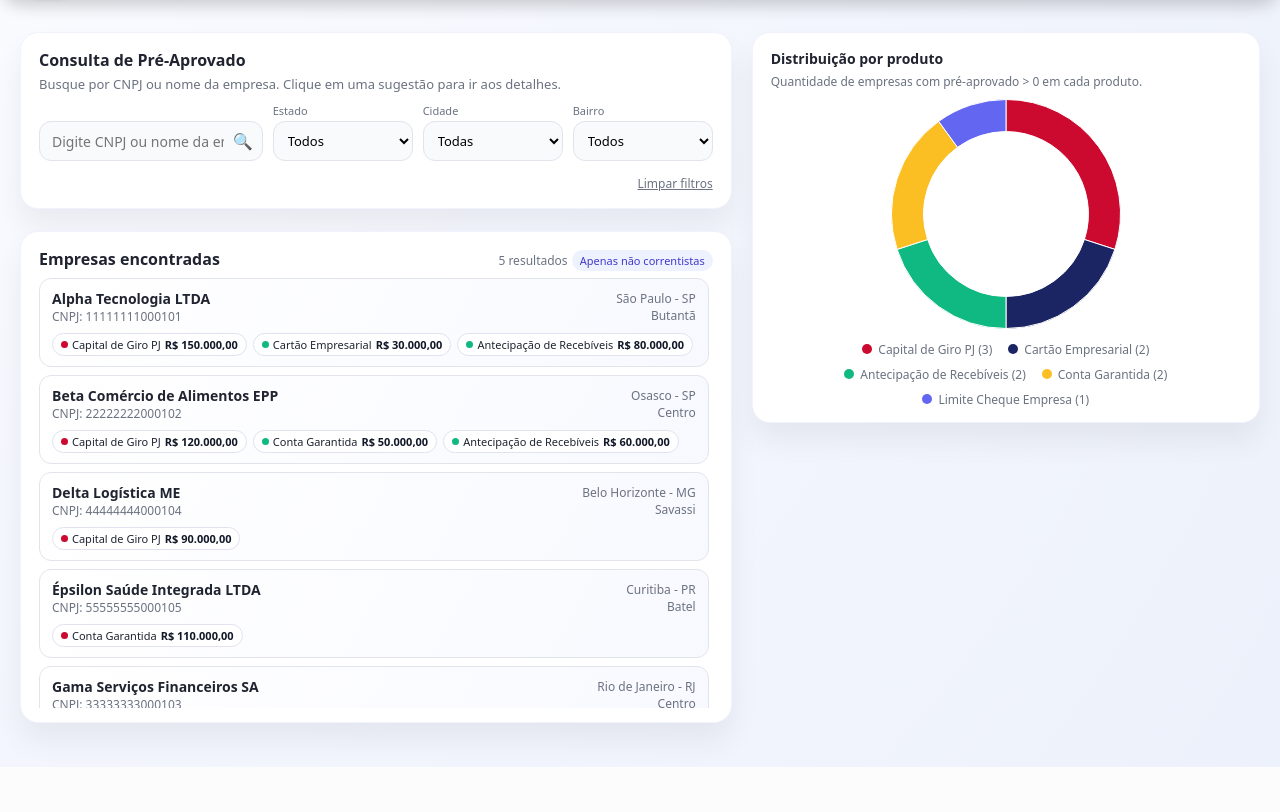
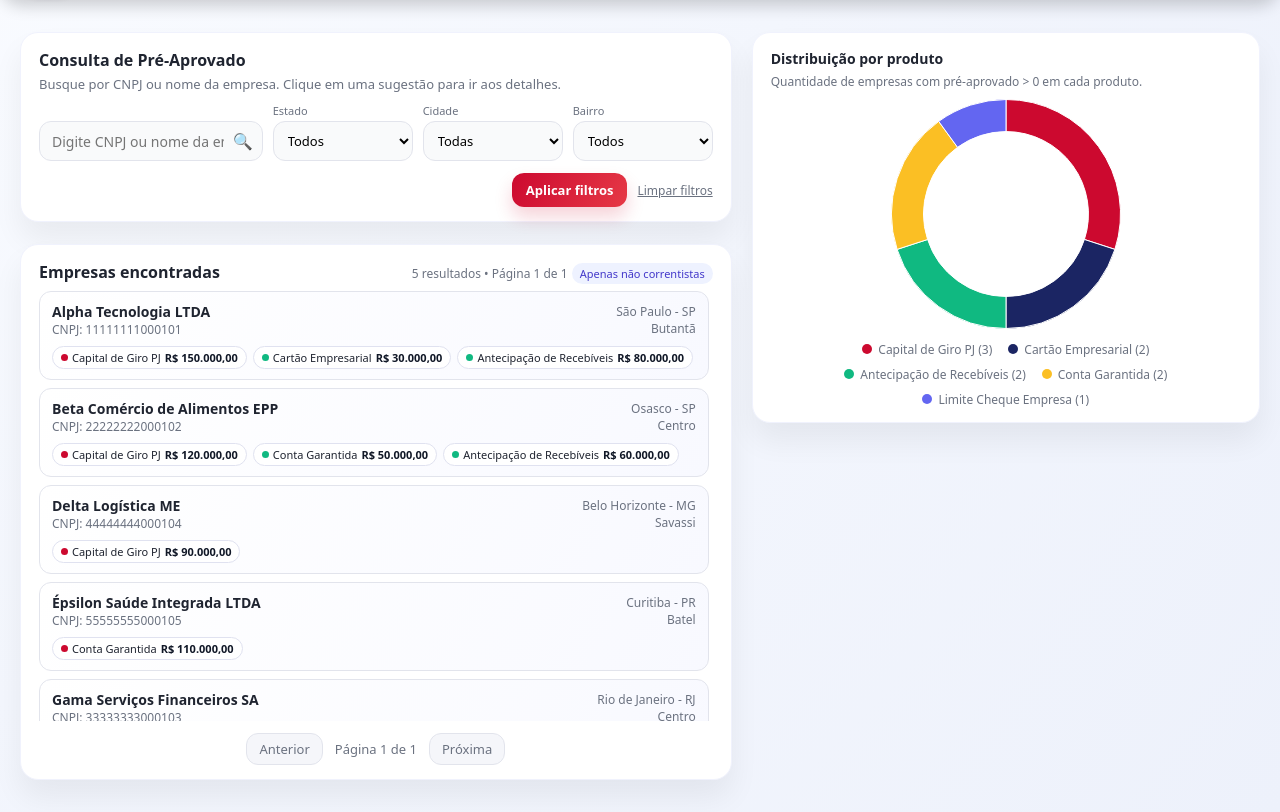
Before and after one commit to ltbastos/prospec2, a PHP site: page / in a window 1280 px wide. Shown: the part 80-892 px from the top of the page. Before the commit the page ends 847 px from the top, so only its background shows below. Run offline with PHP 8.4, Linux system fonts and the light colour scheme; data comes from the database, SQL or seed files in the repository.

Commit message:
Add manual filter application and pagination

```diff
--- a/preaprovados/buscar_empresas.php
+++ b/preaprovados/buscar_empresas.php
@@ -22,29 +22,18 @@ $q      = isset($_GET['q'])      ? trim($_GET['q'])      : '';
 $estado = isset($_GET['estado']) ? trim($_GET['estado']) : '';
 $cidade = isset($_GET['cidade']) ? trim($_GET['cidade']) : '';
 $bairro = isset($_GET['bairro']) ? trim($_GET['bairro']) : '';
+$pagina = isset($_GET['pagina']) ? (int) $_GET['pagina'] : 1;
+$porPagina = isset($_GET['por_pagina']) ? (int) $_GET['por_pagina'] : 20;
 
-$sql = "SELECT
-          e.cnpj,
-          e.razao_social,
-          e.estado,
-          e.cidade,
-          e.bairro,
-          e.porte,
-          e.cod_cnae,
-          e.cnae,
-          p.nome AS produto_nome,
-          f.valor_pre_aprovado
-        FROM d_empresas e
-        JOIN f_preAprovados f ON f.cnpj = e.cnpj
-        JOIN d_produtos p     ON p.id   = f.id_produto
-        WHERE 1=1";
+$pagina = $pagina > 0 ? $pagina : 1;
+$porPagina = $porPagina > 0 ? $porPagina : 20;
 
+$condicoes = "";
 $params = [];
 $types  = "";
 
-// filtro por texto
 if ($q !== '') {
-    $sql .= " AND (e.cnpj LIKE ? OR e.razao_social LIKE ?)";
+    $condicoes .= " AND (e.cnpj LIKE ? OR e.razao_social LIKE ?)";
     $like = '%' . $q . '%';
     $params[] = $like;
     $params[] = $like;
@@ -52,65 +41,145 @@ if ($q !== '') {
 }
 
 if ($estado !== '') {
-    $sql .= " AND e.estado = ?";
+    $condicoes .= " AND e.estado = ?";
     $params[] = $estado;
     $types   .= "s";
 }
 if ($cidade !== '') {
-    $sql .= " AND e.cidade = ?";
+    $condicoes .= " AND e.cidade = ?";
     $params[] = $cidade;
     $types   .= "s";
 }
 if ($bairro !== '') {
-    $sql .= " AND e.bairro = ?";
+    $condicoes .= " AND e.bairro = ?";
     $params[] = $bairro;
     $types   .= "s";
 }
 
-$sql .= " ORDER BY e.razao_social LIMIT 10";
+// total de empresas distintas
+$countSql = "SELECT COUNT(DISTINCT e.cnpj) AS total
+             FROM d_empresas e
+             JOIN f_preAprovados f ON f.cnpj = e.cnpj
+             WHERE 1=1" . $condicoes;
 
-$stmt = $mysqli->prepare($sql);
-if (!$stmt) {
+$stmtCount = $mysqli->prepare($countSql);
+if (!$stmtCount) {
     http_response_code(500);
-    echo json_encode(['erro' => 'Erro ao preparar consulta.']);
+    echo json_encode(['erro' => 'Erro ao preparar consulta de contagem.']);
     exit;
 }
 
 if (!empty($params)) {
-    $stmt->bind_param($types, ...$params);
+    $stmtCount->bind_param($types, ...$params);
 }
 
-$stmt->execute();
-$result = $stmt->get_result();
+$stmtCount->execute();
+$resultCount = $stmtCount->get_result();
+$total = 0;
+if ($row = $resultCount->fetch_assoc()) {
+    $total = (int) $row['total'];
+}
+$stmtCount->close();
+
+$totalPaginas = max(1, (int) ceil($total / $porPagina));
+$offset = ($pagina - 1) * $porPagina;
+
+// lista paginada de empresas
+$listaSql = "SELECT DISTINCT
+                e.cnpj,
+                e.razao_social,
+                e.estado,
+                e.cidade,
+                e.bairro,
+                e.porte,
+                e.cod_cnae,
+                e.cnae
+              FROM d_empresas e
+              JOIN f_preAprovados f ON f.cnpj = e.cnpj
+              WHERE 1=1" . $condicoes . "
+              ORDER BY e.razao_social
+              LIMIT ? OFFSET ?";
+
+$paramsLista = $params;
+$typesLista  = $types . "ii";
+$paramsLista[] = $porPagina;
+$paramsLista[] = $offset;
+
+$stmtLista = $mysqli->prepare($listaSql);
+if (!$stmtLista) {
+    http_response_code(500);
+    echo json_encode(['erro' => 'Erro ao preparar consulta de lista.']);
+    exit;
+}
+
+$stmtLista->bind_param($typesLista, ...$paramsLista);
+$stmtLista->execute();
+$resultLista = $stmtLista->get_result();
 
 $empresas = [];
+$cnpjs = [];
 
-while ($row = $result->fetch_assoc()) {
+while ($row = $resultLista->fetch_assoc()) {
     $cnpj = $row['cnpj'];
+    $cnpjs[] = $cnpj;
 
-    if (!isset($empresas[$cnpj])) {
-        $empresas[$cnpj] = [
-            'cnpj'         => $cnpj,
-            'razao_social' => $row['razao_social'],
-            'estado'       => $row['estado'],
-            'cidade'       => $row['cidade'],
-            'bairro'       => $row['bairro'],
-            'porte'        => $row['porte'],
-            'cod_cnae'     => $row['cod_cnae'],
-            'cnae'         => $row['cnae'],
-            'produtos'     => []
+    $empresas[$cnpj] = [
+        'cnpj'         => $cnpj,
+        'razao_social' => $row['razao_social'],
+        'estado'       => $row['estado'],
+        'cidade'       => $row['cidade'],
+        'bairro'       => $row['bairro'],
+        'porte'        => $row['porte'],
+        'cod_cnae'     => $row['cod_cnae'],
+        'cnae'         => $row['cnae'],
+        'produtos'     => []
+    ];
+}
+
+$stmtLista->close();
+
+// busca produtos apenas das empresas retornadas na página
+if (!empty($cnpjs)) {
+    $placeholders = implode(',', array_fill(0, count($cnpjs), '?'));
+    $prodSql = "SELECT f.cnpj, p.nome AS produto_nome, f.valor_pre_aprovado
+                FROM f_preAprovados f
+                JOIN d_produtos p ON p.id = f.id_produto
+                WHERE f.cnpj IN ($placeholders)";
+
+    $typesProd = str_repeat('s', count($cnpjs));
+    $stmtProd = $mysqli->prepare($prodSql);
+
+    if (!$stmtProd) {
+        http_response_code(500);
+        echo json_encode(['erro' => 'Erro ao preparar consulta de produtos.']);
+        exit;
+    }
+
+    $stmtProd->bind_param($typesProd, ...$cnpjs);
+    $stmtProd->execute();
+    $resultProd = $stmtProd->get_result();
+
+    while ($row = $resultProd->fetch_assoc()) {
+        $cnpj = $row['cnpj'];
+        if (!isset($empresas[$cnpj])) {
+            continue;
+        }
+
+        $empresas[$cnpj]['produtos'][] = [
+            'nome'  => $row['produto_nome'],
+            'valor' => (float) $row['valor_pre_aprovado']
         ];
     }
 
-    $empresas[$cnpj]['produtos'][] = [
-        'nome'  => $row['produto_nome'],
-        'valor' => (float)$row['valor_pre_aprovado']
-    ];
+    $stmtProd->close();
 }
 
-$stmt->close();
 $mysqli->close();
 
 echo json_encode([
-    'empresas' => array_values($empresas)
+    'empresas'      => array_values($empresas),
+    'total'         => $total,
+    'pagina'        => $pagina,
+    'por_pagina'    => $porPagina,
+    'total_paginas' => $totalPaginas
 ]);
--- a/preaprovados/index.php
+++ b/preaprovados/index.php
@@ -73,6 +73,9 @@
             </div>
 
             <div class="search-actions">
+              <button type="button" id="btn-aplicar-filtros" class="btn-primary">
+                Aplicar filtros
+              </button>
               <button type="button" id="btn-limpar-filtros" class="btn-link">
                 Limpar filtros
               </button>
@@ -90,6 +93,16 @@
           </div>
 
           <div id="lista-resultados" class="results-list"></div>
+
+          <div class="pagination-bar">
+            <button type="button" id="btn-pagina-anterior" class="btn-secondary">
+              Anterior
+            </button>
+            <span id="pagination-info" class="pagination-info">Página 1 de 1</span>
+            <button type="button" id="btn-pagina-proxima" class="btn-secondary">
+              Próxima
+            </button>
+          </div>
         </section>
       </div>
 
--- a/preaprovados/style.css
+++ b/preaprovados/style.css
@@ -231,7 +231,27 @@ body {
 .search-actions {
   display: flex;
   justify-content: flex-end;
+  align-items: center;
+  gap: 10px;
   margin-top: 2px;
+}
+
+.btn-primary {
+  background: linear-gradient(120deg, #cc092f, #e63946);
+  border: none;
+  color: #fff;
+  padding: 8px 14px;
+  border-radius: var(--radius-md);
+  font-weight: 600;
+  cursor: pointer;
+  font-size: 13px;
+  box-shadow: 0 10px 18px rgba(204, 9, 47, 0.18);
+  transition: transform 0.08s ease, box-shadow 0.12s ease;
+}
+
+.btn-primary:hover {
+  transform: translateY(-1px);
+  box-shadow: 0 14px 24px rgba(204, 9, 47, 0.22);
 }
 
 .btn-link {
@@ -324,6 +344,41 @@ body {
   max-height: 430px;
   overflow-y: auto;
   padding-right: 4px;
+}
+
+.pagination-bar {
+  display: flex;
+  justify-content: center;
+  align-items: center;
+  gap: 12px;
+  margin-top: 12px;
+}
+
+.btn-secondary {
+  border: 1px solid var(--border-soft);
+  background: #ffffff;
+  border-radius: var(--radius-md);
+  padding: 6px 12px;
+  font-size: 13px;
+  color: var(--bradesco-blue);
+  cursor: pointer;
+  transition: background 0.1s ease, border-color 0.1s ease;
+}
+
+.btn-secondary:disabled {
+  color: var(--text-muted);
+  cursor: not-allowed;
+  background: #f5f6fa;
+}
+
+.btn-secondary:not(:disabled):hover {
+  background: #f3f4ff;
+  border-color: rgba(27, 37, 99, 0.35);
+}
+
+.pagination-info {
+  font-size: 13px;
+  color: var(--text-muted);
 }
 
 .result-card {
```
Also changed, not shown: preaprovados/script.js (+68 -20 lines).
